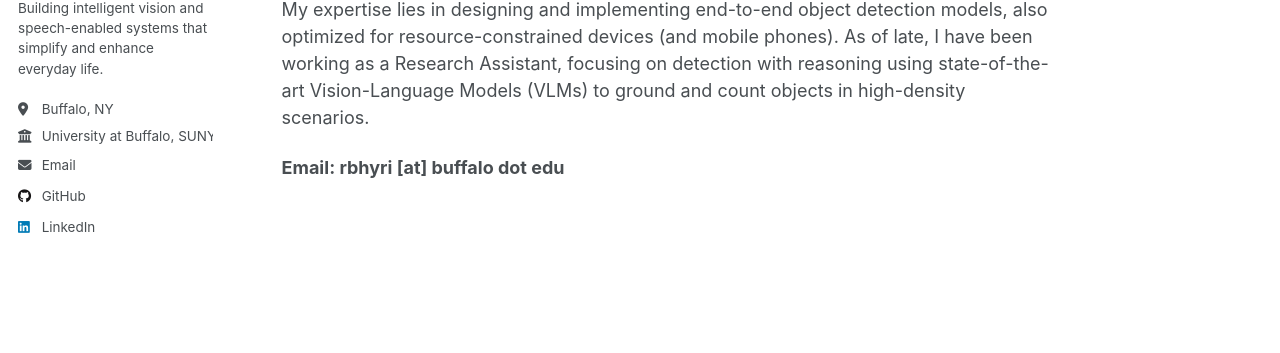
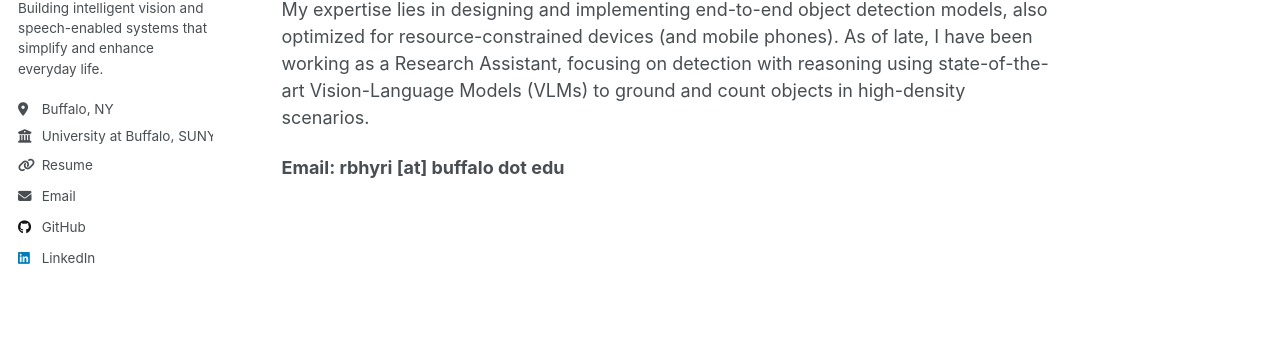
Before and after one commit to rishi1134/rishi1134.github.io, a Jekyll site: the page built from _pages/about.md, in a window 1280 px wide. Shown: the part 284-637 px from the top of the page. Built offline with Jekyll 4.4.1, drawn with Linux system fonts in a browser that asks for light colours.

Commit message:
update main page

```diff
--- a/_config.yml
+++ b/_config.yml
@@ -28,7 +28,7 @@ author:
   bio              : "Building intelligent vision and speech-enabled systems that simplify and enhance everyday life."
   location         : "Buffalo, NY"
   employer         : "University at Buffalo, SUNY"
-  uri              : # URL
+  uri              : https://rishi1134.github.io/files/resume.pdf # URL
   email            : "rbhyri@buffalo.edu"
 
   # Academic websites
--- a/_includes/author-profile.html
+++ b/_includes/author-profile.html
@@ -31,7 +31,7 @@
         <li class="author__desktop"><i class="fas fa-fw fa-building-columns icon-pad-right" aria-hidden="true"></i>{{ author.employer }}</li>
       {% endif %}
       {% if author.uri %}
-        <li><a href="{{ author.uri }}"><i class="fas fa-fw fa-link icon-pad-right" aria-hidden="true"></i>{{ site.data.ui-text[site.locale].website_label | default: "Website" }}</a></li>
+        <li><a href="{{ author.uri }}"><i class="fas fa-fw fa-link icon-pad-right" aria-hidden="true"></i>Resume</a></li>
       {% endif %}
       {% if author.email %}
         <li><a href="mailto:{{ author.email }}"><i class="fas fa-fw fa-envelope icon-pad-right" aria-hidden="true"></i>{{ site.data.ui-text[site.locale].email_label | default: "Email" }}</a></li>
```
